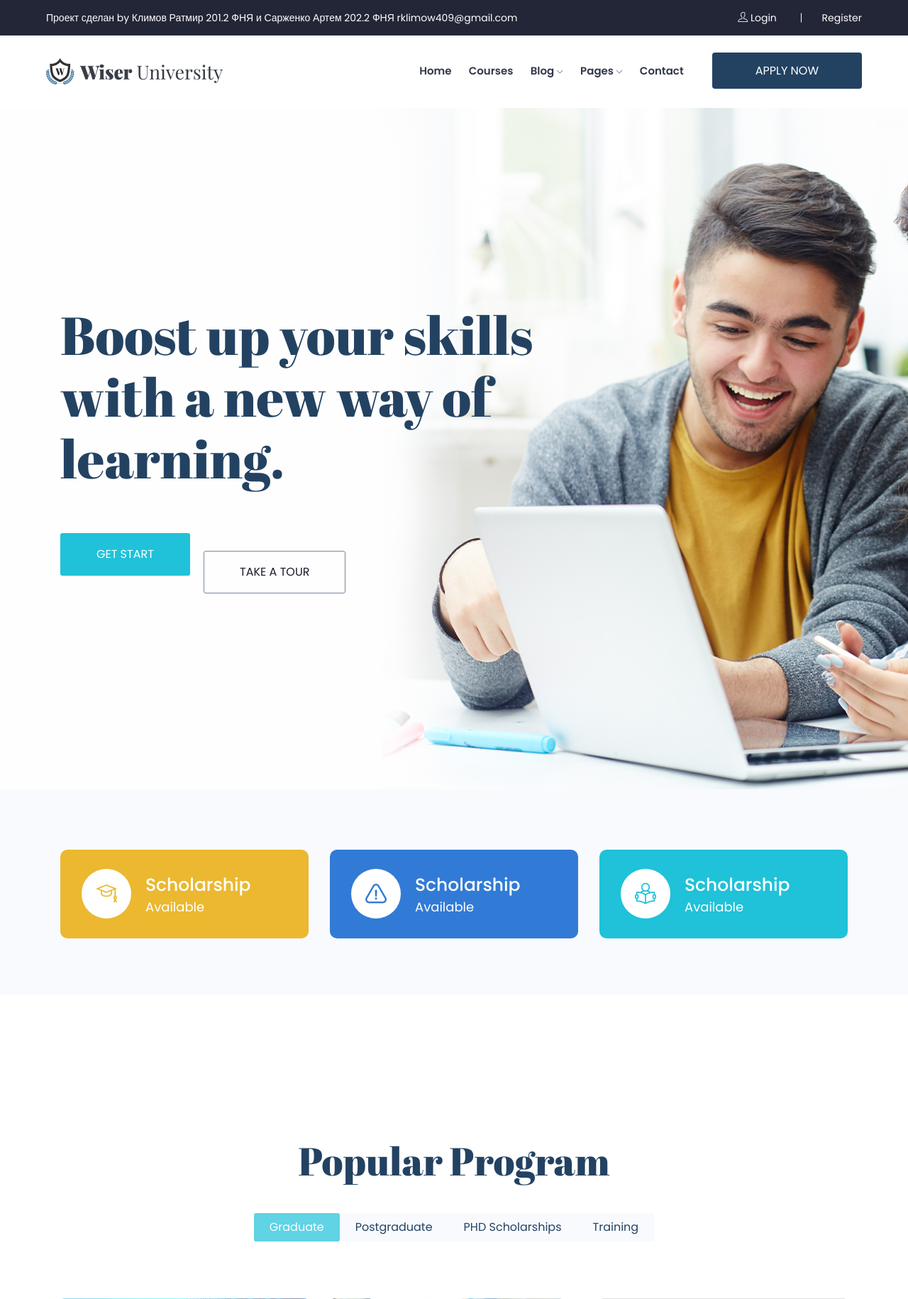
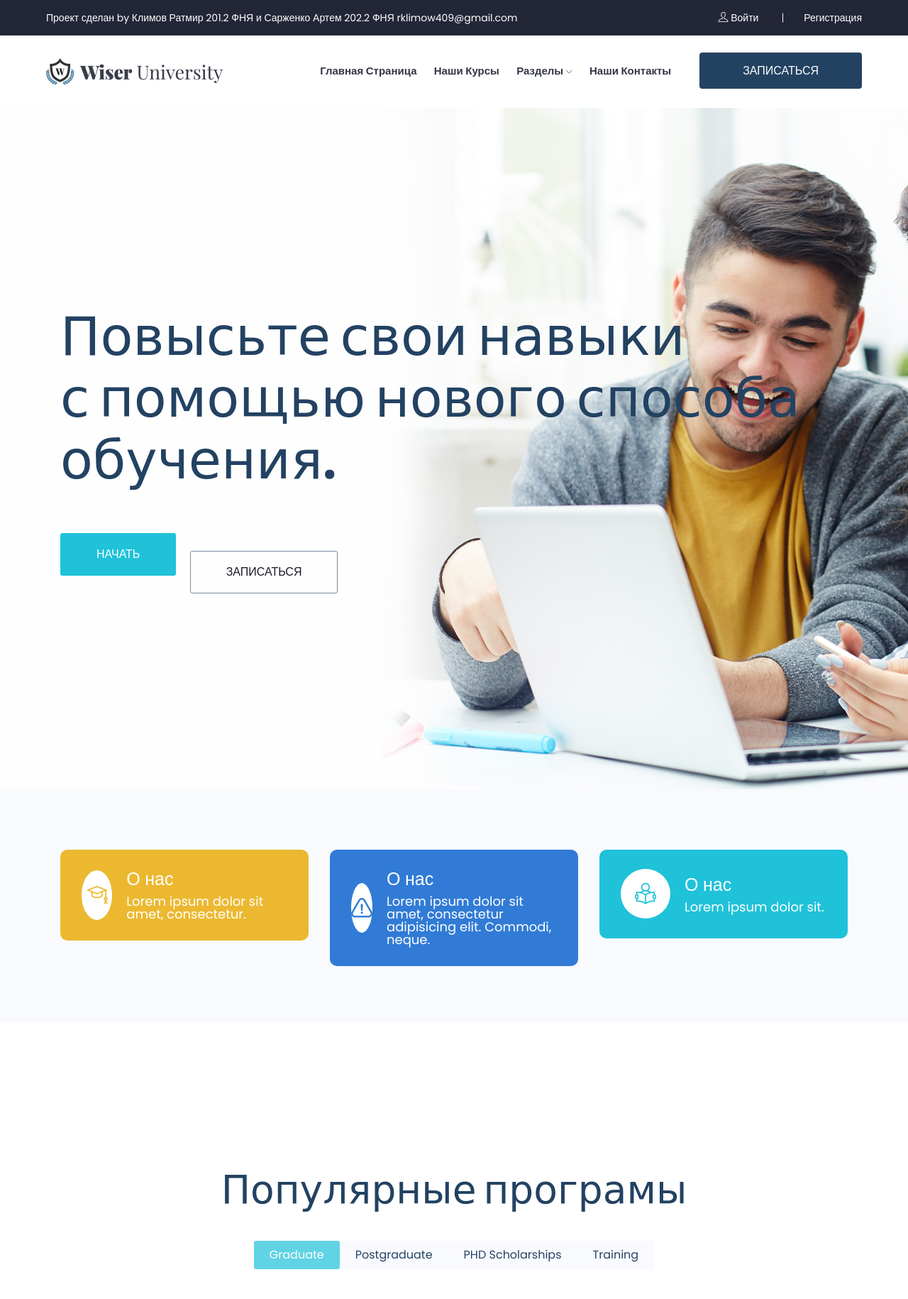
Before and after one commit to GitRatmir/psix, a Django app: page / in a window 1280 px wide. Shown: the top 1830 px of the page at 71% size. Run offline with Django 3.2, Linux system fonts and the light colour scheme; some libraries are stand-ins or nearby versions.

Commit message:
Перевел на русский

```diff
--- a/main/templates/main/base.html
+++ b/main/templates/main/base.html
@@ -6,7 +6,7 @@
 <head>
     <meta charset="utf-8">
     <meta http-equiv="x-ua-compatible" content="ie=edge">
-    <title>Education</title>
+    <title>{% block title %}{% endblock %}</title>
     <meta name="description" content="">
     <meta name="viewport" content="width=device-width, initial-scale=1">
 
@@ -41,7 +41,7 @@
                                     <p><span>Проект сделан  by Климов Ратмир 201.2 ФНЯ и Сарженко Артем 202.2 ФНЯ</span> <span>rklimow409@gmail.com</span></p>
                                 </div>
                                 <div class="text_wrap">
-                                    <p><a href="#"> <i class="ti-user"></i>  Login</a> <a href="#">Register</a></p>
+                                    <p><a href="#"> <i class="ti-user"></i>  Войти</a> <a href="#">Регистрация</a></p>
                                 </div>
                             </div>
                         </div>
@@ -64,29 +64,23 @@
                                     <div class="main-menu  d-none d-lg-block">
                                         <nav>
                                             <ul id="navigation">
-                                                <li><a  href="index.html">home</a></li>
-                                                <li><a href="Courses.html">Courses</a></li>
-                                                <li><a href="#">blog <i class="ti-angle-down"></i></a>
+                                                <li><a  href="index.html">Главная страница</a></li>
+                                                <li><a href="Courses.html">Наши курсы</a></li>
+
+                                                <li><a href="#">Разделы <i class="ti-angle-down"></i></a>
                                                     <ul class="submenu">
-                                                        <li><a href="blog.html">blog</a></li>
-                                                        <li><a href="single-blog.html">single-blog</a></li>
+                                                        <li><a href="Event.html">Мероприятия</a></li>
+                                                        <li><a href="event_details.html">Детали мероприятия</a></li>
+                                                        <li><a href="Admissions.html">Записаться</a></li>
                                                     </ul>
                                                 </li>
-                                                <li><a href="#">pages <i class="ti-angle-down"></i></a>
-                                                    <ul class="submenu">
-                                                        <li><a href="Event.html">Event</a></li>
-                                                        <li><a href="event_details.html">Event Details</a></li>
-                                                        <li><a href="Admissions.html">Admissions</a></li>
-                                                        <li><a href="elements.html">elements</a></li>
-                                                    </ul>
-                                                </li>
-                                                <li><a href="contact.html">Contact</a></li>
+                                                <li><a href="contact.html">Наши контакты</a></li>
                                             </ul>
                                         </nav>
                                     </div>
                                     <div class="Appointment">
                                         <div class="book_btn d-none d-lg-block">
-                                            <a data-scroll-nav='1' href="#">Apply NOw</a>
+                                            <a data-scroll-nav='1' href="#">Записаться</a>
                                         </div>
                                     </div>
                                 </div>
--- a/main/templates/main/index.html
+++ b/main/templates/main/index.html
@@ -1,6 +1,8 @@
 {% extends 'main/base.html' %}
 {% load static %}
-
+{% block title %}
+    Главная страница сайта
+{% endblock %}
 {% block content %}
 
     <!-- header-end -->
@@ -14,11 +16,11 @@
                     <div class="row">
                         <div class="col-xl-12">
                             <div class="slider_text ">
-                                <h3>Boost up your skills <br>
-                                    with a new way of <br>
-                                    learning.</h3>
-                                <a href="#" class="boxed-btn3">Get Start</a>
-                                <a href="#" class="boxed-btn4">Take a tour</a>
+                                <h3>Повысьте свои навыки <br>
+                                    с помощью нового способа <br>
+                                    обучения.</h3>
+                                <a href="#" class="boxed-btn3">Начать</a>
+                                <a href="#" class="boxed-btn4">Записаться</a>
                             </div>
                         </div>
                     </div>
@@ -31,11 +33,11 @@
                     <div class="row">
                         <div class="col-xl-12">
                             <div class="slider_text ">
-                                <h3>Boost up your skills <br>
-                                    with a new way of <br>
-                                    learning.</h3>
-                                <a href="#" class="boxed-btn3">Get Start</a>
-                                <a href="#" class="boxed-btn4">Take a tour</a>
+                                <h3>Повысьте свои навыки <br>
+                                    с помощью нового способа <br>
+                                    обучения</h3>
+                                <a href="#" class="boxed-btn3">Начать</a>
+                                <a href="#" class="boxed-btn4">Записаться</a>
                             </div>
                         </div>
                     </div>
@@ -48,11 +50,11 @@
                     <div class="row">
                         <div class="col-xl-12">
                             <div class="slider_text ">
-                                <h3>Boost up your skills <br>
-                                    with a new way of <br>
-                                    learning.</h3>
-                                <a href="#" class="boxed-btn3">Get Start</a>
-                                <a href="#" class="boxed-btn4">Take a tour</a>
+                                <h3>Повысьте свои навыки <br>
+                                    с помощью нового способа <br>
+                                    обучения</h3>
+                                <a href="#" class="boxed-btn3">Начать</a>
+                                <a href="#" class="boxed-btn4">Записаться</a>
                             </div>
                         </div>
                     </div>
@@ -73,8 +75,8 @@
                             <i class="flaticon-school"></i>
                         </div>
                         <div class="service_info">
-                            <h4>Scholarship</h4>
-                            <p>Available</p>
+                            <h4>О нас</h4>
+                            <p>Lorem ipsum dolor sit amet, consectetur.</p>
                         </div>
                     </div>
                 </div>
@@ -84,8 +86,8 @@
                             <i class="flaticon-error"></i>
                         </div>
                         <div class="service_info">
-                            <h4>Scholarship</h4>
-                            <p>Available</p>
+                            <h4>О нас</h4>
+                            <p>Lorem ipsum dolor sit amet, consectetur adipisicing elit. Commodi, neque.</p>
                         </div>
                     </div>
                 </div>
@@ -95,8 +97,8 @@
                             <i class="flaticon-book"></i>
                         </div>
                         <div class="service_info">
-                            <h4>Scholarship</h4>
-                            <p>Available</p>
+                            <h4>О нас</h4>
+                            <p>Lorem ipsum dolor sit.</p>
                         </div>
                     </div>
                 </div>
@@ -111,7 +113,7 @@
             <div class="row">
                 <div class="col-lg-12">
                     <div class="section_title text-center">
-                        <h3>Popular Program</h3>
+                        <h3>Популярные програмы</h3>
                     </div>
                 </div>
             </div>
```
